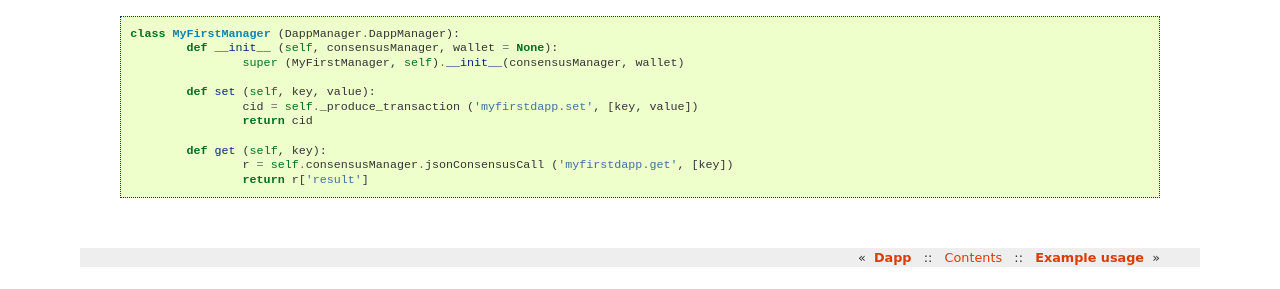
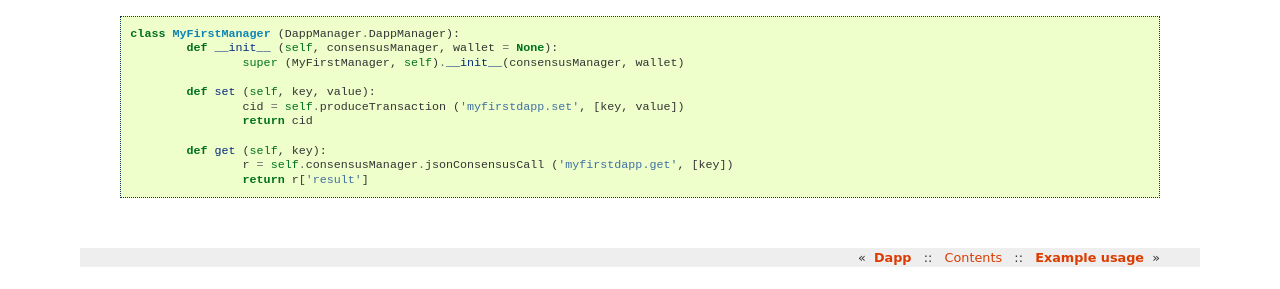
Before and after one commit to contractvm/doc, a Sphinx documentation site: the page built from source/tutorial-firstdapp-lib.rst, in a window 1280 px wide. Shown: the part 321-610 px from the top of the page. Built offline with Sphinx 7.4.7, drawn with Linux system fonts in a browser that asks for light colours; formulas are drawn with MathJax 3.

Commit message:
new name

```diff
--- a/source/tutorial-firstdapp-lib.rst
+++ b/source/tutorial-firstdapp-lib.rst
@@ -20,7 +20,7 @@ get performs a consensus query to nodes, and returns the resulting value.
 			super (MyFirstManager, self).__init__(consensusManager, wallet)
 
 		def set (self, key, value):
-			cid = self._produce_transaction ('myfirstdapp.set', [key, value])
+			cid = self.produceTransaction ('myfirstdapp.set', [key, value])
 			return cid
 
 		def get (self, key):
```
